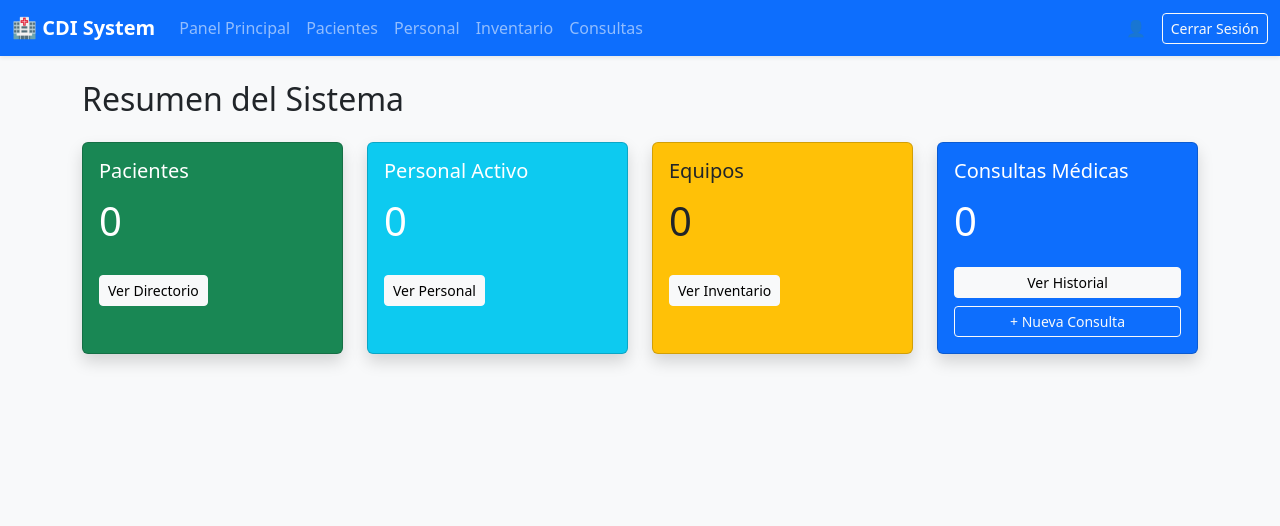
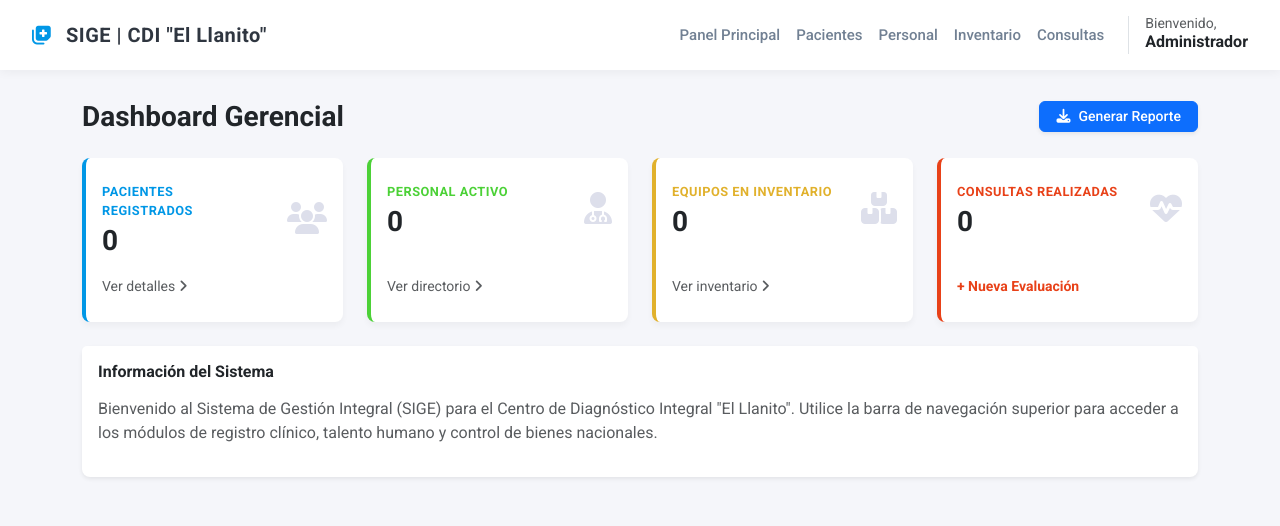
Before and after one commit to yedrueda/djangoPractica, a Django app: page / in a window 1280 px wide. Shown: the top 526 px of the page. Run offline with Django 5.2, Linux system fonts and the light colour scheme; data that the repository does not hold is empty.

Commit message:
mejoras visuales

```diff
--- a/gestion_cdi/templates/gestion_cdi/base.html
+++ b/gestion_cdi/templates/gestion_cdi/base.html
@@ -2,54 +2,94 @@
 <html lang="es">
 <head>
     <meta charset="UTF-8">
-    <title>{% block titulo %}Sistema CDI{% endblock %}</title>
+    <meta name="viewport" content="width=device-width, initial-scale=1.0">
+    <title>{% block titulo %}SIGE - CDI "El Llanito"{% endblock %}</title>
+    <link href="https://fonts.googleapis.com/css2?family=Roboto:wght@300;400;500;700&display=swap" rel="stylesheet">
     <link href="https://cdn.jsdelivr.net/npm/bootstrap@5.3.0/dist/css/bootstrap.min.css" rel="stylesheet">
-    <script src="https://cdn.jsdelivr.net/npm/bootstrap@5.3.0/dist/js/bootstrap.bundle.min.js"></script>
+    <link rel="stylesheet" href="https://cdnjs.cloudflare.com/ajax/libs/font-awesome/6.4.0/css/all.min.css">
+
+    <style>
+        :root {
+            --bg-light: #f5f6fa;       /* Fondo general gris muy claro */
+            --text-dark: #2f3640;      /* Texto principal casi negro */
+            --text-muted: #718093;     /* Texto secundario gris */
+
+            /* Colores de acento (los de las tarjetas de tu imagen) */
+            --accent-blue: #0097e6;
+            --accent-orange: #e1b12c;
+            --accent-green: #4cd137;
+            --accent-red: #e84118;
+        }
+
+        body {
+            background-color: var(--bg-light);
+            color: var(--text-dark);
+            font-family: 'Roboto', sans-serif;
+        }
+
+        /* Navbar blanca y limpia */
+        .navbar {
+            background-color: #ffffff !important;
+            box-shadow: 0 2px 10px rgba(0, 0, 0, 0.05);
+            padding: 15px 20px;
+        }
+
+        .navbar-brand {
+            font-weight: 700;
+            color: var(--text-dark) !important;
+            letter-spacing: 0.5px;
+        }
+        .navbar-brand i { color: var(--accent-blue); margin-right: 8px; }
+
+        .nav-link { color: var(--text-muted) !important; font-weight: 500; font-size: 15px; }
+        .nav-link:hover, .nav-link.active { color: var(--accent-blue) !important; }
+
+        /* Estilo de Tarjetas base */
+        .card {
+            background-color: #ffffff;
+            border: none;
+            border-radius: 8px; /* Bordes ligeramente redondeados */
+            box-shadow: 0 4px 6px rgba(0, 0, 0, 0.04); /* Sombra suave hacia abajo */
+        }
+
+        /* Elementos generales */
+        h1, h2, h3, h4, h5 { font-weight: 500; color: var(--text-dark); }
+        .btn { font-weight: 500; border-radius: 6px; }
+
+        /* Modificadores para tablas y contenedores */
+        .content-wrapper { padding-top: 30px; padding-bottom: 50px; }
+    </style>
 </head>
-<body class="bg-light">
-
-    <nav class="navbar navbar-expand-lg navbar-dark bg-primary shadow-sm mb-4">
+<body>
+    <nav class="navbar navbar-expand-lg navbar-light sticky-top">
         <div class="container-fluid">
-            <a class="navbar-brand fw-bold" href="{% url 'inicio' %}">🏥 CDI System</a>
-
+            <a class="navbar-brand" href="{% url 'inicio' %}">
+                <i class="fa-solid fa-notes-medical"></i> SIGE | CDI "El Llanito"
+            </a>
             <button class="navbar-toggler" type="button" data-bs-toggle="collapse" data-bs-target="#navbarNav">
                 <span class="navbar-toggler-icon"></span>
             </button>
+            <div class="collapse navbar-collapse" id="navbarNav">
+                <ul class="navbar-nav ms-auto align-items-center">
+                    <li class="nav-item"><a class="nav-link" href="{% url 'inicio' %}">Panel Principal</a></li>
+                    <li class="nav-item"><a class="nav-link" href="{% url 'lista_pacientes' %}">Pacientes</a></li>
+                    <li class="nav-item"><a class="nav-link" href="{% url 'lista_personal' %}">Personal</a></li>
+                    <li class="nav-item"><a class="nav-link" href="{% url 'lista_equipos' %}">Inventario</a></li>
+                    <li class="nav-item"><a class="nav-link" href="{% url 'lista_consultas' %}">Consultas</a></li>
 
-            <div class="collapse navbar-collapse" id="navbarNav">
-                <ul class="navbar-nav me-auto mb-2 mb-lg-0">
-                    <li class="nav-item">
-                        <a class="nav-link" href="{% url 'inicio' %}">Panel Principal</a>
-                    </li>
-                    <li class="nav-item">
-                        <a class="nav-link" href="{% url 'lista_pacientes' %}">Pacientes</a>
-                    </li>
-                    <li class="nav-item">
-                        <a class="nav-link" href="{% url 'lista_personal' %}">Personal</a>
-                    </li>
-                    <li class="nav-item">
-                        <a class="nav-link" href="{% url 'lista_equipos' %}">Inventario</a>
-                    </li>
-                    <li class="nav-item">
-                        <a class="nav-link" href="{% url 'lista_consultas' %}">Consultas</a>
+                    <li class="nav-item ms-lg-3 border-start ps-3 d-none d-lg-block">
+                        <span class="text-muted small d-block" style="line-height: 1;">Bienvenido,</span>
+                        <span class="fw-bold text-dark">Administrador</span>
                     </li>
                 </ul>
-
-                <div class="d-flex align-items-center">
-                    <span class="text-light me-3 fw-medium">👤 {{ request.user.username|title }}</span>
-                    <form action="{% url 'logout' %}" method="post" class="m-0">
-                        {% csrf_token %}
-                        <button type="submit" class="btn btn-sm btn-outline-light">Cerrar Sesión</button>
-                    </form>
-                </div>
             </div>
         </div>
     </nav>
 
-    <div class="container">
-        {% block contenido %}
-        {% endblock %}
+    <div class="container content-wrapper">
+        {% block contenido %}{% endblock %}
     </div>
 
+    <script src="https://cdn.jsdelivr.net/npm/bootstrap@5.3.0/dist/js/bootstrap.bundle.min.js"></script>
 </body>
 </html>
--- a/gestion_cdi/templates/gestion_cdi/inicio.html
+++ b/gestion_cdi/templates/gestion_cdi/inicio.html
@@ -1,50 +1,106 @@
 {% extends 'gestion_cdi/base.html' %}
-
-{% block titulo %}Inicio - CDI{% endblock %}
+{% block titulo %}Dashboard - SIGE{% endblock %}
 
 {% block contenido %}
-<div class="mb-4">
-    <h2>Resumen del Sistema</h2>
+<div class="d-flex justify-content-between align-items-center mb-4">
+    <h3 class="mb-0 text-dark fw-bold">Dashboard Gerencial</h3>
+    <button class="btn btn-primary btn-sm px-3 shadow-sm"><i class="fa-solid fa-download me-2"></i>Generar Reporte</button>
 </div>
 
-<div class="row">
-    <div class="col-md-3 mb-3"> <div class="card text-white bg-success h-100 shadow">
+<div class="row g-4 mb-4">
+    <div class="col-xl-3 col-md-6">
+        <div class="card h-100 py-2" style="border-left: 4px solid var(--accent-blue);">
             <div class="card-body">
-                <h5 class="card-title">Pacientes</h5>
-                <p class="card-text fs-1">{{ total_pacientes }}</p>
-                <a href="{% url 'lista_pacientes' %}" class="btn btn-light btn-sm mt-2">Ver Directorio</a>
+                <div class="row no-gutters align-items-center">
+                    <div class="col mr-2">
+                        <div class="text-xs fw-bold text-uppercase mb-1" style="color: var(--accent-blue); font-size: 0.8rem; letter-spacing: 0.5px;">
+                            Pacientes Registrados
+                        </div>
+                        <div class="h3 mb-0 fw-bold text-dark">{{ total_pacientes }}</div>
+                    </div>
+                    <div class="col-auto">
+                        <i class="fa-solid fa-users fa-2x" style="color: #dddfeb;"></i>
+                    </div>
+                </div>
+            </div>
+            <div class="card-footer bg-white border-0 py-0 pb-3">
+                <a href="{% url 'lista_pacientes' %}" class="text-decoration-none small text-muted">Ver detalles <i class="fa-solid fa-angle-right"></i></a>
             </div>
         </div>
     </div>
 
-    <div class="col-md-3 mb-3">
-        <div class="card text-white bg-info h-100 shadow">
+    <div class="col-xl-3 col-md-6">
+        <div class="card h-100 py-2" style="border-left: 4px solid var(--accent-green);">
             <div class="card-body">
-                <h5 class="card-title">Personal Activo</h5>
-                <p class="card-text fs-1">{{ total_personal }}</p>
-                <a href="{% url 'lista_personal' %}" class="btn btn-light btn-sm mt-2">Ver Personal</a>
+                <div class="row no-gutters align-items-center">
+                    <div class="col mr-2">
+                        <div class="text-xs fw-bold text-uppercase mb-1" style="color: var(--accent-green); font-size: 0.8rem; letter-spacing: 0.5px;">
+                            Personal Activo
+                        </div>
+                        <div class="h3 mb-0 fw-bold text-dark">{{ total_personal }}</div>
+                    </div>
+                    <div class="col-auto">
+                        <i class="fa-solid fa-user-doctor fa-2x" style="color: #dddfeb;"></i>
+                    </div>
+                </div>
+            </div>
+            <div class="card-footer bg-white border-0 py-0 pb-3">
+                <a href="{% url 'lista_personal' %}" class="text-decoration-none small text-muted">Ver directorio <i class="fa-solid fa-angle-right"></i></a>
             </div>
         </div>
     </div>
 
-    <div class="col-md-3 mb-3">
-        <div class="card text-dark bg-warning h-100 shadow"> <div class="card-body">
-                <h5 class="card-title">Equipos</h5>
-                <p class="card-text fs-1">{{ total_equipos }}</p>
-                <a href="{% url 'lista_equipos' %}" class="btn btn-light btn-sm mt-2">Ver Inventario</a>
+    <div class="col-xl-3 col-md-6">
+        <div class="card h-100 py-2" style="border-left: 4px solid var(--accent-orange);">
+            <div class="card-body">
+                <div class="row no-gutters align-items-center">
+                    <div class="col mr-2">
+                        <div class="text-xs fw-bold text-uppercase mb-1" style="color: var(--accent-orange); font-size: 0.8rem; letter-spacing: 0.5px;">
+                            Equipos en Inventario
+                        </div>
+                        <div class="h3 mb-0 fw-bold text-dark">{{ total_equipos }}</div>
+                    </div>
+                    <div class="col-auto">
+                        <i class="fa-solid fa-boxes-stacked fa-2x" style="color: #dddfeb;"></i>
+                    </div>
+                </div>
+            </div>
+            <div class="card-footer bg-white border-0 py-0 pb-3">
+                <a href="{% url 'lista_equipos' %}" class="text-decoration-none small text-muted">Ver inventario <i class="fa-solid fa-angle-right"></i></a>
             </div>
         </div>
     </div>
 
-    <div class="col-md-3 mb-3">
-        <div class="card text-white bg-primary h-100 shadow">
+    <div class="col-xl-3 col-md-6">
+        <div class="card h-100 py-2" style="border-left: 4px solid var(--accent-red);">
             <div class="card-body">
-                <h5 class="card-title">Consultas Médicas</h5>
-                <p class="card-text fs-1">{{ total_consultas }}</p>
-                <div class="d-grid gap-2">
-                    <a href="{% url 'lista_consultas' %}" class="btn btn-light btn-sm">Ver Historial</a>
-                    <a href="{% url 'crear_consulta' %}" class="btn btn-outline-light btn-sm">+ Nueva Consulta</a>
+                <div class="row no-gutters align-items-center">
+                    <div class="col mr-2">
+                        <div class="text-xs fw-bold text-uppercase mb-1" style="color: var(--accent-red); font-size: 0.8rem; letter-spacing: 0.5px;">
+                            Consultas Realizadas
+                        </div>
+                        <div class="h3 mb-0 fw-bold text-dark">{{ total_consultas }}</div>
+                    </div>
+                    <div class="col-auto">
+                        <i class="fa-solid fa-heart-pulse fa-2x" style="color: #dddfeb;"></i>
+                    </div>
                 </div>
+            </div>
+            <div class="card-footer bg-white border-0 py-0 pb-3">
+                <a href="{% url 'crear_consulta' %}" class="text-decoration-none small fw-bold" style="color: var(--accent-red);">+ Nueva Evaluación</a>
+            </div>
+        </div>
+    </div>
+</div>
+
+<div class="row">
+    <div class="col-12">
+        <div class="card shadow-sm">
+            <div class="card-header bg-white py-3 border-bottom-0">
+                <h6 class="m-0 fw-bold text-dark">Información del Sistema</h6>
+            </div>
+            <div class="card-body pt-0 text-muted">
+                <p>Bienvenido al Sistema de Gestión Integral (SIGE) para el Centro de Diagnóstico Integral "El Llanito". Utilice la barra de navegación superior para acceder a los módulos de registro clínico, talento humano y control de bienes nacionales.</p>
             </div>
         </div>
     </div>
```
